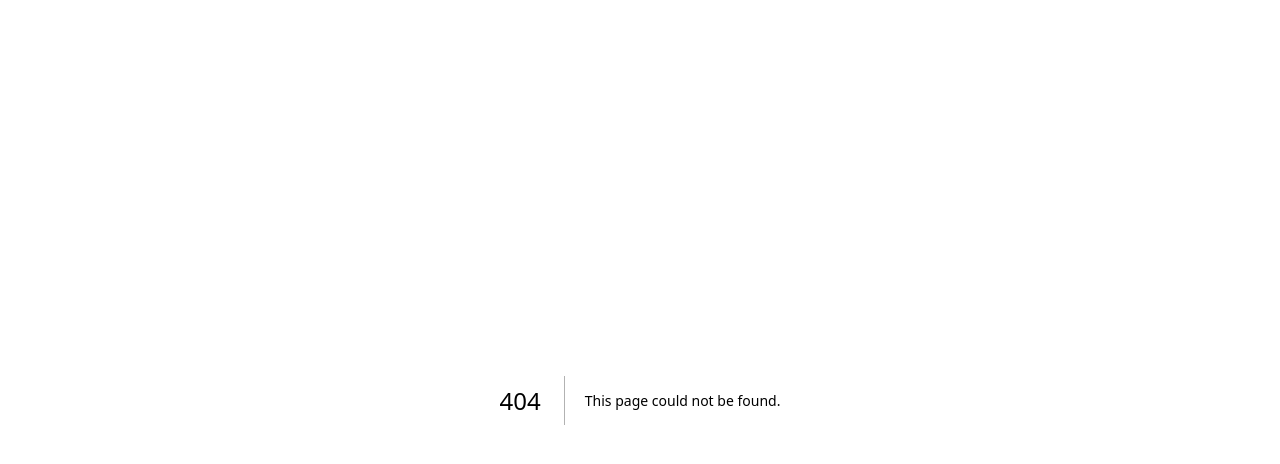
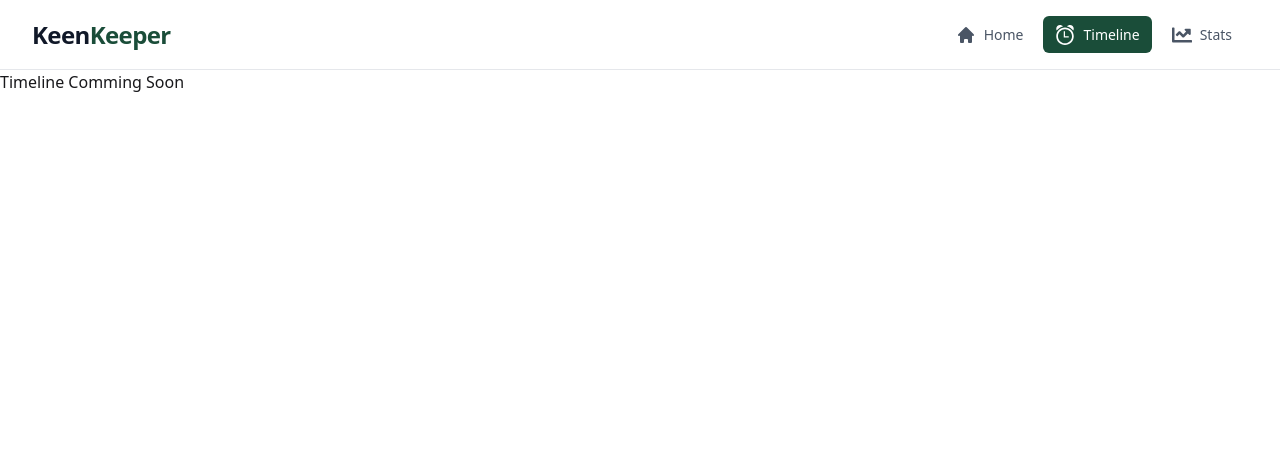
Before and after one commit to mosharof-dev/keen-keeper, a Next.js app: page /timeline in a window 1280 px wide. Before the commit this address had no page. Shown: the top 464 px of the page. Built offline with nearby package versions, Linux system fonts and the light colour scheme.

Commit message:
feat: add NavBar component with navigation links, update layout and pages

```diff
--- a/package.json
+++ b/package.json
@@ -11,7 +11,8 @@
   "dependencies": {
     "next": "16.2.3",
     "react": "19.2.4",
-    "react-dom": "19.2.4"
+    "react-dom": "19.2.4",
+    "react-icons": "^5.6.0"
   },
   "devDependencies": {
     "@tailwindcss/postcss": "^4",
--- a/src/Components/NavBar/NavBar.jsx
+++ b/src/Components/NavBar/NavBar.jsx
@@ -0,0 +1,45 @@
+import React from 'react';
+import Link from 'next/link';
+import { HiMenu } from 'react-icons/hi';
+import NavLinks from './NavLinks';
+const NavBar = () => {
+return (
+
+<nav className='border-b border-gray-200 bg-white'>
+<div className="navbar  sticky top-0 z-50 px-4 sm:px-6 lg:px-8 container mx-auto min-h-16">
+            {/* Left side: Logo */}
+            <div className="flex-1">
+                <Link href="/" className="flex items-center gap-2">
+                    <span className="font-bold text-2xl tracking-tight">
+                        <span className="text-gray-900">Keen</span>
+                        <span className="text-[#1A4D39]">Keeper</span>
+                    </span>
+                </Link>
+            </div>
+
+            {/* Right side (Desktop): Menu */}
+            <div className="flex-none hidden md:flex">
+
+                <ul className="menu menu-horizontal px-1 gap-2">
+                    <NavLinks />
+                </ul>
+            </div>
+
+            {/* Right side (Mobile): DaisyUI Dropdown */}
+            <div className="flex-none md:hidden dropdown dropdown-end">
+                {/* Hamburger Button */}
+                <div tabIndex={0} role="button" className="btn btn-ghost p-2 text-gray-600 hover:bg-gray-100 hover:text-[#1A4D39]">
+                    <HiMenu className="w-6 h-6" />
+                </div>
+
+                {/* Dropdown Content */}
+                <ul tabIndex={0} className="menu menu-sm dropdown-content mt-4 z-1 p-2 shadow-lg bg-white rounded-box w-52 border border-gray-100 gap-1">
+                    <NavLinks />
+                </ul>
+            </div>
+</div>
+        </nav>
+    );
+};
+
+export default NavBar;
--- /dev/null
+++ b/src/Components/NavBar/NavLinks.jsx
@@ -0,0 +1,51 @@
+"use client";
+
+import Link from 'next/link';
+import { usePathname } from 'next/navigation';
+import { HiHome } from 'react-icons/hi';
+import { ImAlarm } from 'react-icons/im';
+import { FaChartLine } from 'react-icons/fa';
+
+const NavLinks = () => {
+    const pathname = usePathname();
+
+    const navLinks = [
+        { name: 'Home', path: '/', icon: <HiHome className="w-5 h-5" /> },
+        { name: 'Timeline', path: '/timeline', icon: <ImAlarm className="w-5 h-5" /> },
+        { name: 'Stats', path: '/stats', icon: <FaChartLine className="w-5 h-5" /> },
+    ];
+
+    const handleClick = () => {
+        const elem = document.activeElement;
+        if (elem) {
+            elem?.blur();
+        }
+    };
+
+    return (
+        <>
+            {navLinks.map((link) => {
+                const isActive = pathname === link.path;
+
+                return (
+                    <li key={link.name} onClick={handleClick}>
+                        <Link
+                            href={link.path}
+                            className={`flex items-center gap-2 px-3 py-2 rounded-md font-medium transition-colors duration-200
+                                ${isActive
+                                    ? 'bg-[#1A4D39] text-white focus:bg-[#1A4D39] focus:text-white active:bg-[#1A4D39]'
+                                    : 'text-gray-600 hover:bg-gray-100 hover:text-[#1A4D39]'
+                                }
+                            `}
+                        >
+                            {link.icon}
+                            <span>{link.name}</span>
+                        </Link>
+                    </li>
+                );
+            })}
+        </>
+    );
+};
+
+export default NavLinks;
--- /dev/null
+++ b/src/app/home/page.jsx
@@ -0,0 +1,11 @@
+import React from 'react';
+
+const HomePage = () => {
+    return (
+        <div>
+            <h3>Home Page</h3>
+        </div>
+    );
+};
+
+export default HomePage;
--- a/src/app/layout.js
+++ b/src/app/layout.js
@@ -1,5 +1,6 @@
 import { Geist, Geist_Mono } from "next/font/google";
 import "./globals.css";
+import NavBar from "@/Components/NavBar/NavBar";
 
 const geistSans = Geist({
   variable: "--font-geist-sans",
@@ -12,8 +13,8 @@ const geistMono = Geist_Mono({
 });
 
 export const metadata = {
-  title: "Create Next App",
-  description: "Generated by create next app",
+  title: "Keen Keeper",
+  description: "A full-featured friendship tracking app built with Next.js, featuring timeline logging, interaction analytics, and a fully responsive UI.",
 };
 
 export default function RootLayout({ children }) {
@@ -29,7 +30,12 @@ export default function RootLayout({ children }) {
         <link rel="icon" href="/Logo.png" />
       </head>
       <body className="min-h-full">
-        {children}
+       <header>
+        <NavBar/>
+       </header>
+       <main>
+         {children}
+       </main>
       </body>
     </html>
   );
--- /dev/null
+++ b/src/app/stats/page.jsx
@@ -0,0 +1,11 @@
+import React from 'react';
+
+const StatsPage = () => {
+    return (
+        <div>
+            <h2>Stats page comming soon</h2>
+        </div>
+    );
+};
+
+export default StatsPage;
--- /dev/null
+++ b/src/app/timeline/page.jsx
@@ -0,0 +1,11 @@
+import React from 'react';
+
+const TimelinePage = () => {
+    return (
+        <div>
+            <h1>Timeline Comming Soon</h1>
+        </div>
+    );
+};
+
+export default TimelinePage;
```
Also changed, not shown: 1 other file (tests, documents, lock files or other folders).
